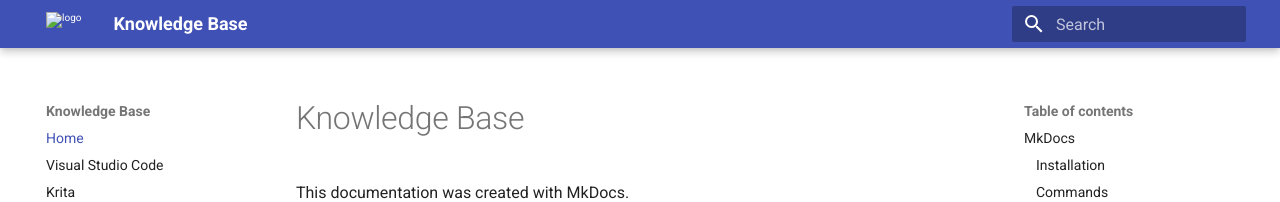
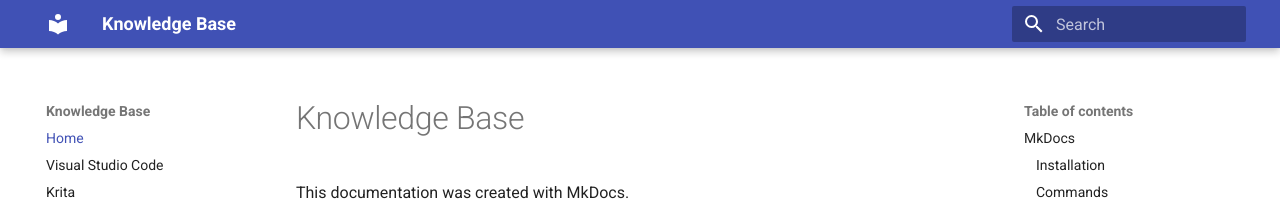
Before and after one commit to GerWeix/knowledge-base, an MkDocs documentation site: the page built from docs/index.md, in a window 1280 px wide. Shown: the top 202 px of the page. Built offline with MkDocs 1.6.1 and Material for MkDocs 9.7.7, drawn with Linux system fonts in a browser that asks for light colours.

Commit message:
Verzeichnis verschoben

```diff
--- a/mkdocs.yml
+++ b/mkdocs.yml
@@ -1,8 +1,8 @@
 site_name: Knowledge Base
 theme:
   name: material
-  logo: images/brain.png
-  favicon: images/brain.png
+  # logo: images/brain.png
+  # favicon: images/brain.png
 
 nav:
   - Home: index.md
```
Also changed, not shown: docs/images/brain.png (renamed from images/brain.png).
